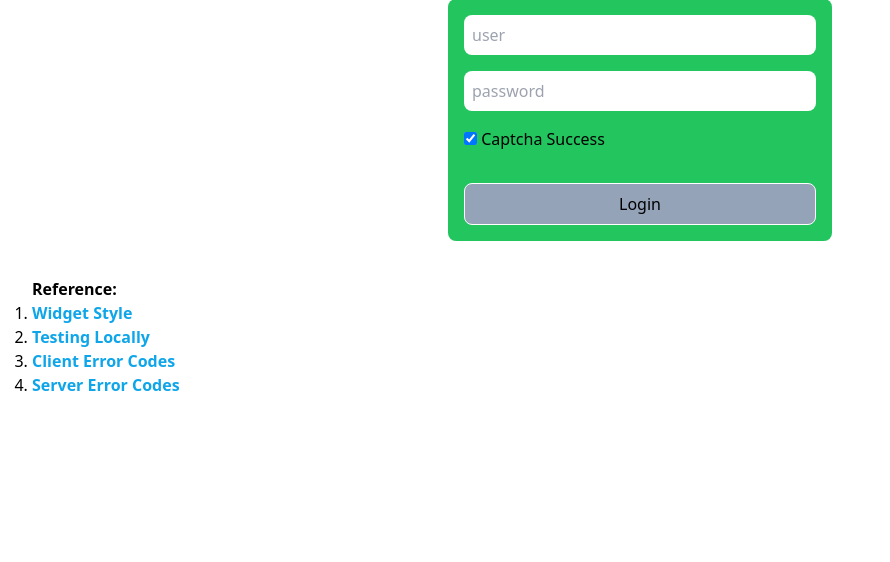
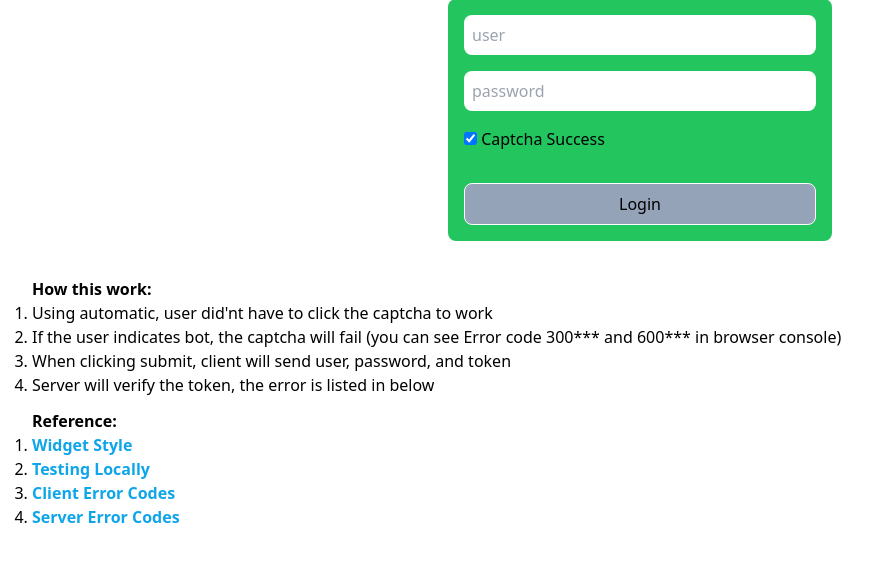
Before and after one commit to jarooda/turnstile-demo, a Node server app: page / in a window 1280 px wide. Shown: the part 193-755 px from the top of the page, without its empty margins (0-890 px from the left). Run offline with Node 20, Linux system fonts and the light colour scheme; some libraries are stand-ins or nearby versions.

Commit message:
chore: add flow

```diff
--- a/views/footer.ejs
+++ b/views/footer.ejs
@@ -1,4 +1,11 @@
   <div class=" mt-5 p-4">
+    <h3 class=" font-bold">How this work:</h3>
+    <ol class=" list-decimal mb-3">
+      <li>Using automatic, user did'nt have to click the captcha to work</li>
+      <li>If the user indicates bot, the captcha will fail (you can see Error code 300*** and 600*** in browser console)</li>
+      <li>When clicking submit, client will send user, password, and token</li>
+      <li>Server will verify the token, the error is listed in below</li>
+    </ol>
     <h3 class=" font-bold">Reference:</h3>
     <ol class=" list-decimal">
       <li><a href="https://developers.cloudflare.com/turnstile/get-started/client-side-rendering/#widget-size" class="text-sky-500 font-semibold">Widget Style</a></li>
```
